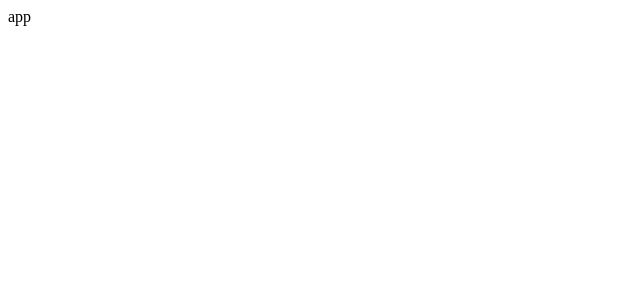
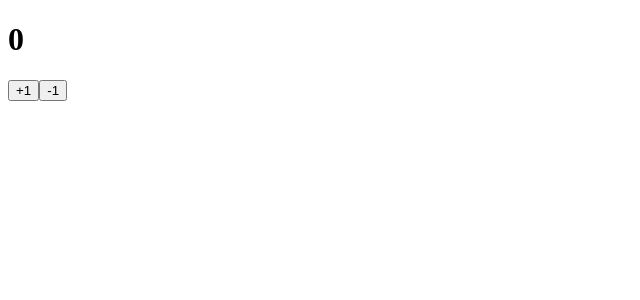
Before and after one commit to ShinjungOh/2023-learn-react, a React (Create React App) app in the folder 2023-02-08/redux-middleware/: page / in a window 1280 px wide. Shown: the top 300 px of the page, without its empty margins (0-640 px from the left). Built offline with nearby package versions, Linux system fonts and the light colour scheme.

Commit message:
feat: 카운터 기능 구현

```diff
--- a/2023-02-08/redux-middleware/package.json
+++ b/2023-02-08/redux-middleware/package.json
@@ -8,7 +8,10 @@
     "@testing-library/user-event": "^13.2.1",
     "react": "^18.2.0",
     "react-dom": "^18.2.0",
+    "react-redux": "^8.0.5",
     "react-scripts": "5.0.1",
+    "redux": "^4.2.1",
+    "redux-actions": "^2.6.5",
     "web-vitals": "^2.1.0"
   },
   "scripts": {
--- a/2023-02-08/redux-middleware/src/App.js
+++ b/2023-02-08/redux-middleware/src/App.js
@@ -1,7 +1,11 @@
+import CounterContainer from './containers/CounterContainer';
+
 const App = () => {
   return (
-   <>app</>
+    <div>
+      <CounterContainer />
+    </div>
   );
-}
+};
 
 export default App;
--- /dev/null
+++ b/2023-02-08/redux-middleware/src/components/Counter.js
@@ -0,0 +1,11 @@
+const Counter = ({ onIncrease, onDecrease, number}) => {
+  return (
+    <div>
+      <h1>{number}</h1>
+      <button onClick={onIncrease}>+1</button>
+      <button onClick={onDecrease}>-1</button>
+    </div>
+  );
+}
+
+export default Counter;
--- /dev/null
+++ b/2023-02-08/redux-middleware/src/containers/CounterContainer.js
@@ -0,0 +1,23 @@
+import { connect } from 'react-redux';
+import { increase, decrease } from '../modules/counter';
+import Counter from '../components/Counter';
+
+const CounterContainer = ({ number, increase, decrease }) => {
+  return (
+    <Counter
+      number={number}
+      onIncrease={increase}
+      onDecrease={decrease}
+    />
+  );
+};
+
+export default connect(
+  state => ({
+    number: state.counter
+  }),
+  {
+    increase,
+    decrease,
+  },
+)(CounterContainer);
--- a/2023-02-08/redux-middleware/src/index.js
+++ b/2023-02-08/redux-middleware/src/index.js
@@ -1,10 +1,15 @@
 import React from 'react';
 import ReactDOM from 'react-dom/client';
 import App from './App';
+import { createStore } from 'redux';
+import rootReducer from './modules';
+import { Provider } from 'react-redux';
+
+const store = createStore(rootReducer);
 
 const root = ReactDOM.createRoot(document.getElementById('root'));
 root.render(
-  <React.StrictMode>
+  <Provider store={store}>
     <App />
-  </React.StrictMode>
+  </Provider>
 );
--- /dev/null
+++ b/2023-02-08/redux-middleware/src/modules/counter.js
@@ -0,0 +1,19 @@
+import { createAction, handleActions } from 'redux-actions';
+
+const INCREASE = 'counter/INCREASE';
+const DECREASE = 'counter/DECREASE';
+
+export const increase = createAction(INCREASE);
+export const decrease = createAction(DECREASE);
+
+const initialState = 0;
+
+const counter = handleActions(
+  {
+    [INCREASE]: state => state + 1,
+    [DECREASE]: state => state - 1,
+  },
+  initialState,
+);
+
+export default counter;
--- /dev/null
+++ b/2023-02-08/redux-middleware/src/modules/index.js
@@ -0,0 +1,8 @@
+import { combineReducers } from 'redux';
+import counter from './counter';
+
+const rootReducer = combineReducers({
+  counter,
+});
+
+export default rootReducer;
```
Also changed, not shown: 1 other file (tests, documents, lock files or other folders).
